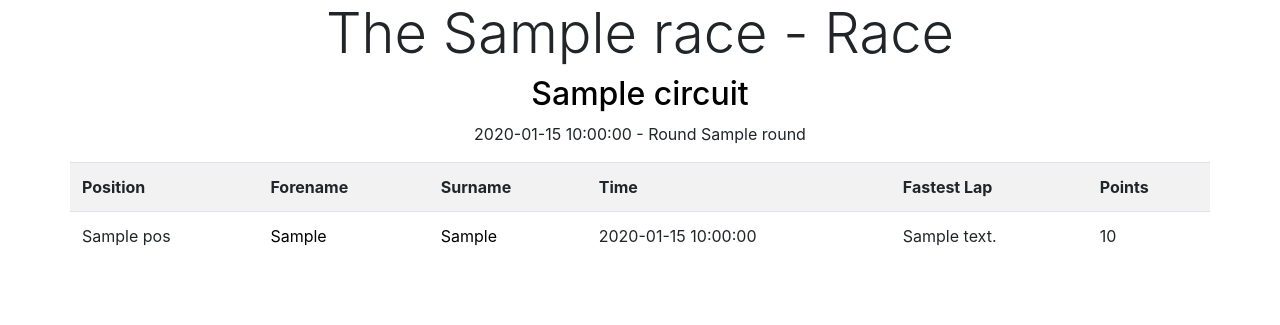
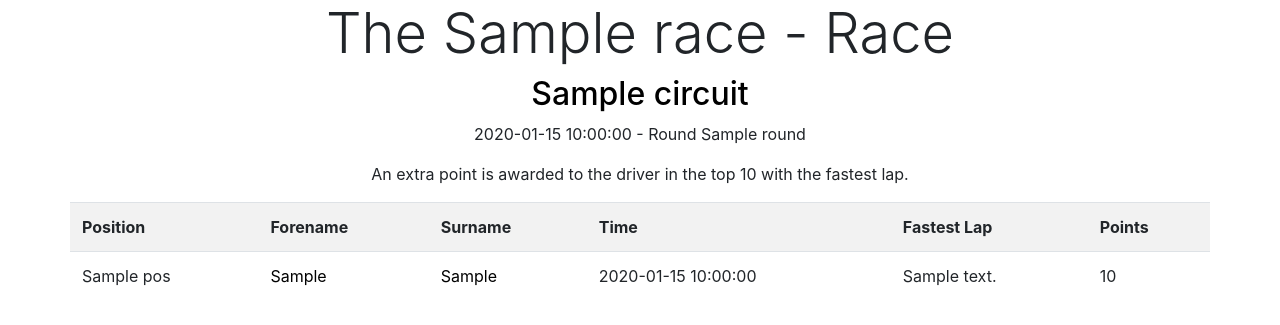
Before and after one commit to jaykybert/F1STATS, a Flask app: template F1STATS/templates/race.html in a window 1280 px wide. Shown: the part 56-381 px from the top of the page. Run offline with Flask 2, Linux system fonts and the light colour scheme; the template is opened without the code that fills it: most values are stand-ins (such as "Sample title", 1, 10 or a date in 2020); some libraries are stand-ins or nearby versions.

Commit message:
Added fastest-lap race feature.

```diff
--- a/F1STATS/app.py
+++ b/F1STATS/app.py
@@ -34,7 +34,13 @@ def constructor_standings():
 def race():
     round_n = request.args.get('round_n')
     r = grand_prix.race_results(round_n)
-    return render_template('race.html', results=r)
+    # Only find fastest lap for races that have happened.
+    if len(r) > 0:
+        f_lap = utils.fastest_lap(r)
+    else:
+        f_lap = ''
+
+    return render_template('race.html', results=r, f_lap=f_lap)
 
 
 @app.route('/qualifying')
--- a/F1STATS/templates/race.html
+++ b/F1STATS/templates/race.html
@@ -3,11 +3,12 @@
 {% block page_content %}
     <div class="text-center f1_links">
         {% if results|length == 0 %}
-            <p>Sorry, we had trouble finding the most recent race results.</p>
+            <p>Sorry, we had trouble finding the requested race results.</p>
         {% else %}
             <h1 class="display-4">The {{ results['RoundInfo']['race'] }} - Race</h1>
             <h2><a href="{{ results['RoundInfo']['url'] }}">{{ results['RoundInfo']['circuit'] }}</a></h2>
             <p>{{ results['RoundInfo']['date'] }} - Round {{ results['RoundInfo']['round'] }}</p>
+            <p>An extra point is awarded to the driver in the top 10 with the fastest lap.</p>
      </div>
         <table class="container table table-striped f1_links">
             <tr>
@@ -24,7 +25,14 @@
                     <td><a href="{{ d['url'] }}">{{ d['fn'] }}</a></td>
                     <td><a href="{{ d['url'] }}">{{ d['ln'] }}</a></td>
                     <td>{{ d['time'] }}</td>
-                    <td>{{ d['bestLap']['text'] }}</td>
+                    <!-- Show fastest lap as purple -->
+                    {% if d['bestLap']['secs'] == f_lap %}
+                        <td style="color:mediumpurple; font-weight:bold;">
+                    {% else %}
+                        <td>
+                    {% endif %}
+                        {{ d['bestLap']['text'] }}
+                        </td>
                     <td>{{ d['points'] }}</td>
                 </tr>
             {% endfor %}
```
Also changed, not shown: F1STATS/utils.py (+18 -0 lines).
